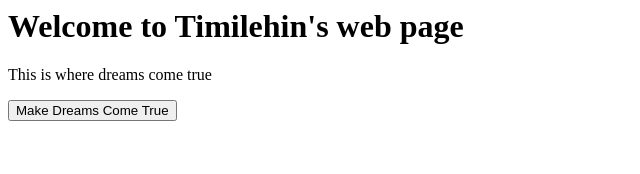
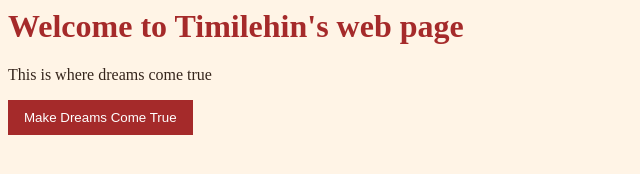
Before and after one commit to Hiique/personal-website, a plain HTML site: page index.html in a window 1280 px wide. Shown: the whole page, without its empty margins (0-640 px from the left). Drawn offline with Linux system fonts and the light colour scheme.

Commit message:
Add colors to the website

```diff
--- a/index.html
+++ b/index.html
@@ -1,12 +1,29 @@
-<html> <h1>Welcome to Timilehin's web page</h1>
+<html lang="en">
+<head>
+  <meta charset="UTF-8">
+  <title>Timilehin's web page</title>
+  <style>
+ body {
+    background-color: #fff4e6;
+    color: #35251c;
+      }
+    h1 {
+      color: brown;
+    }
+ button {
+    background-color: brown;
+    color: white;
+    border: none;
+    padding: 10px 16px;
+    cursor: pointer;
+  }
+  </style>
+</head>
+<body>
+       <h1>Welcome to Timilehin's web page</h1>
        <p>This is where dreams come true</p>
 <button type="button" onclick="alert('Keep going. Your dreams are worth the work!')">
   Make Dreams Come True
 </button>
-<html>
-
-<style> {
-          color: brown;
-}
-
-<style>
+</body>
+</html>
```
